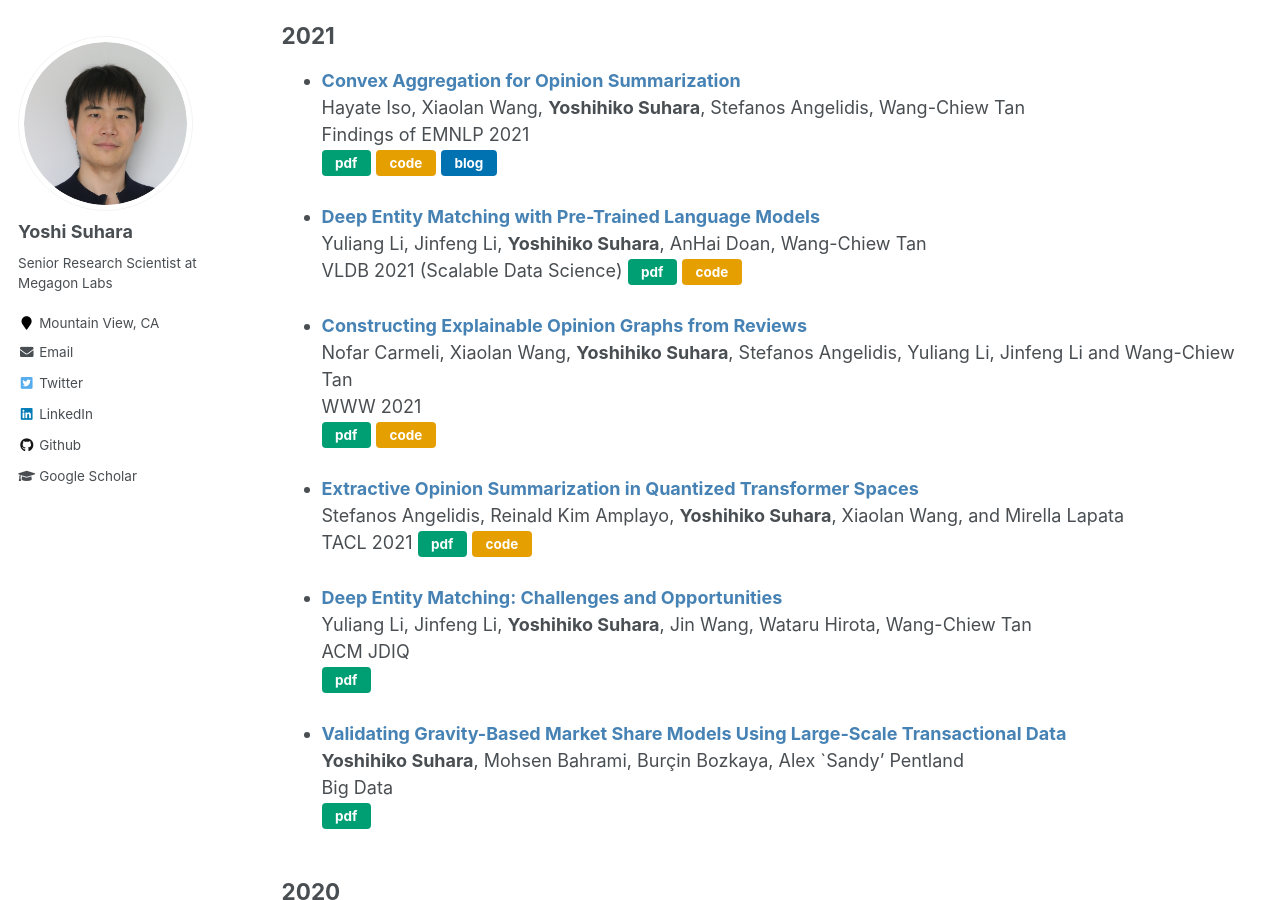
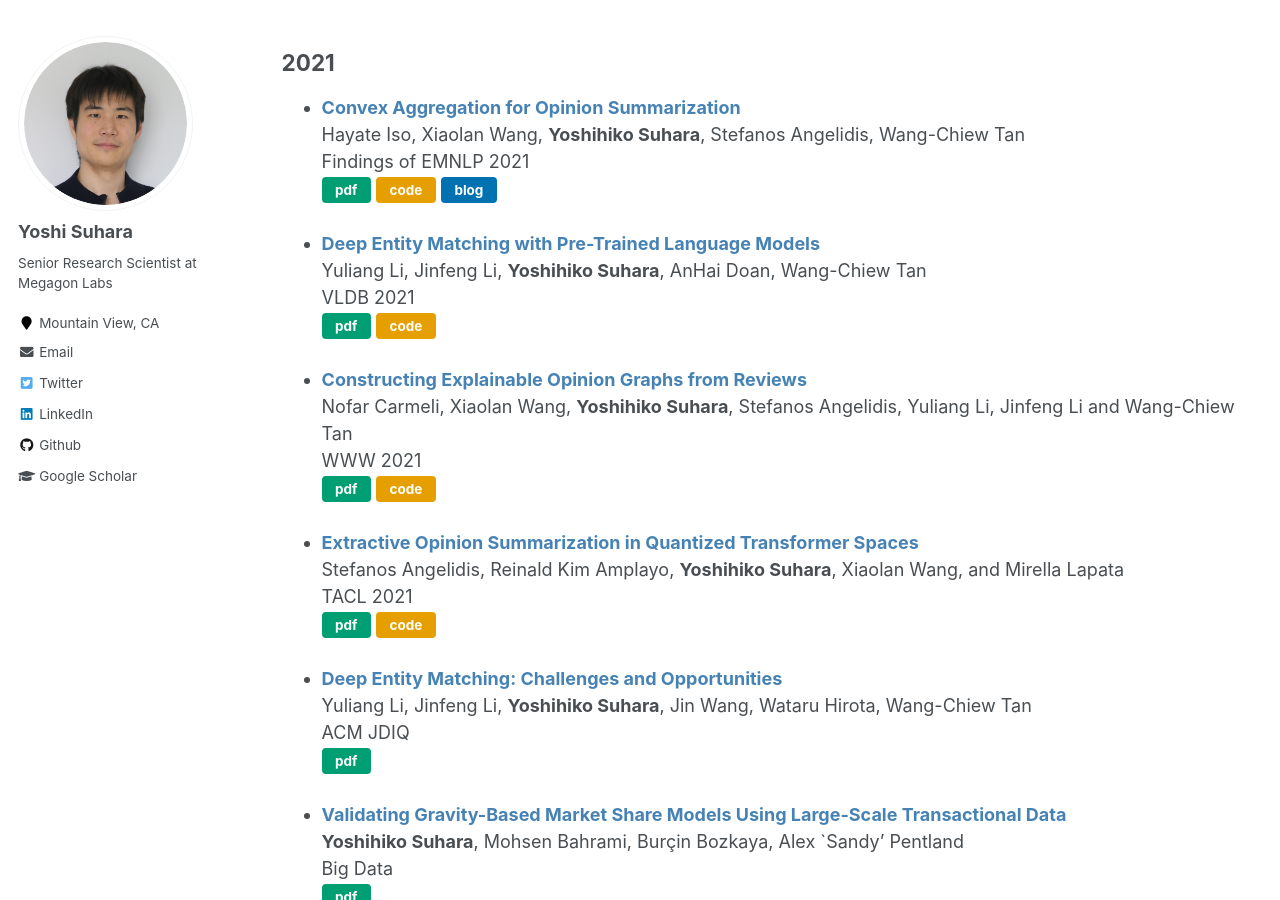
Before and after one commit to suhara/suhara.github.io, a Jekyll site: the page built from _pages/publications.md, in a window 1280 px wide and 900 px high, scrolled down 753 px. Built offline with Jekyll 4.4.1, drawn with Linux system fonts in a browser that asks for light colours.

Commit message:
Update publications

```diff
--- a/_pages/publications.md
+++ b/_pages/publications.md
@@ -49,7 +49,7 @@
 
 - [__Deep Entity Matching with Pre-Trained Language Models__](http://www.vldb.org/pvldb/vol14/p50-li.pdf)
 Yuliang Li, Jinfeng Li, __Yoshihiko Suhara__, AnHai Doan, Wang-Chiew Tan
-VLDB 2021 (Scalable Data Science)
+VLDB 2021
 [pdf](http://www.vldb.org/pvldb/vol14/p50-li.pdf){:class="btn btn-pdf"}
 [code](https://github.com/megagonlabs/ditto){:class="btn btn-code"}
 
```
